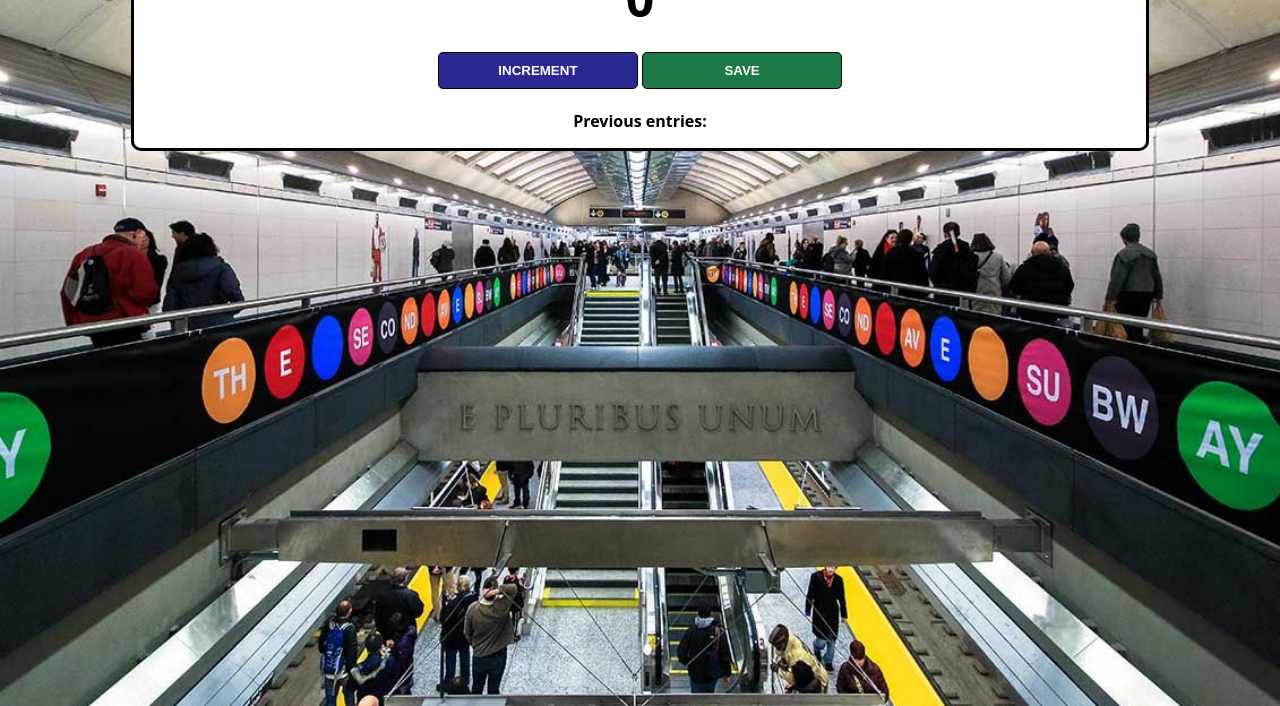
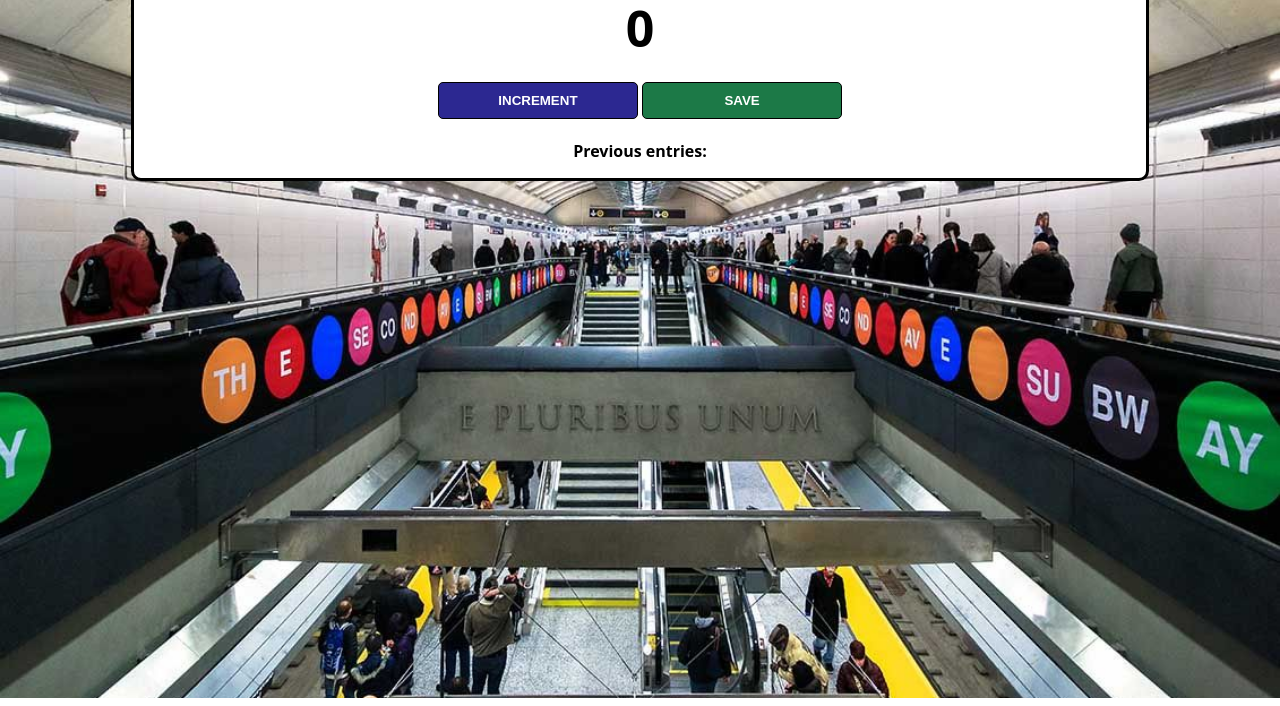
Before and after one commit to MandaJitu/Passenger_Counter, a plain HTML site: page index.html in a window 1280 px wide. Shown: the part 110-816 px from the top of the page. Drawn offline with Linux system fonts and the light colour scheme.

Commit message:
Update style.css
added margin-top: 30px in counter class and html, body{}

```diff
--- a/style.css
+++ b/style.css
@@ -6,11 +6,16 @@ body {
     height: 100vh;
     min-width: 270px;
 }
+html, body{
+    overflow: hidden;
+    height: 100%;
+}
 
 .container {
     background: white;
     max-width: 80%;
     margin: auto;
+    margin-top: 30px;
     border: 3px solid black;
     border-radius: 10px;
 }
@@ -47,4 +52,5 @@ button {
 
 #save-el {
     font-weight: bold;
+
 }
```
